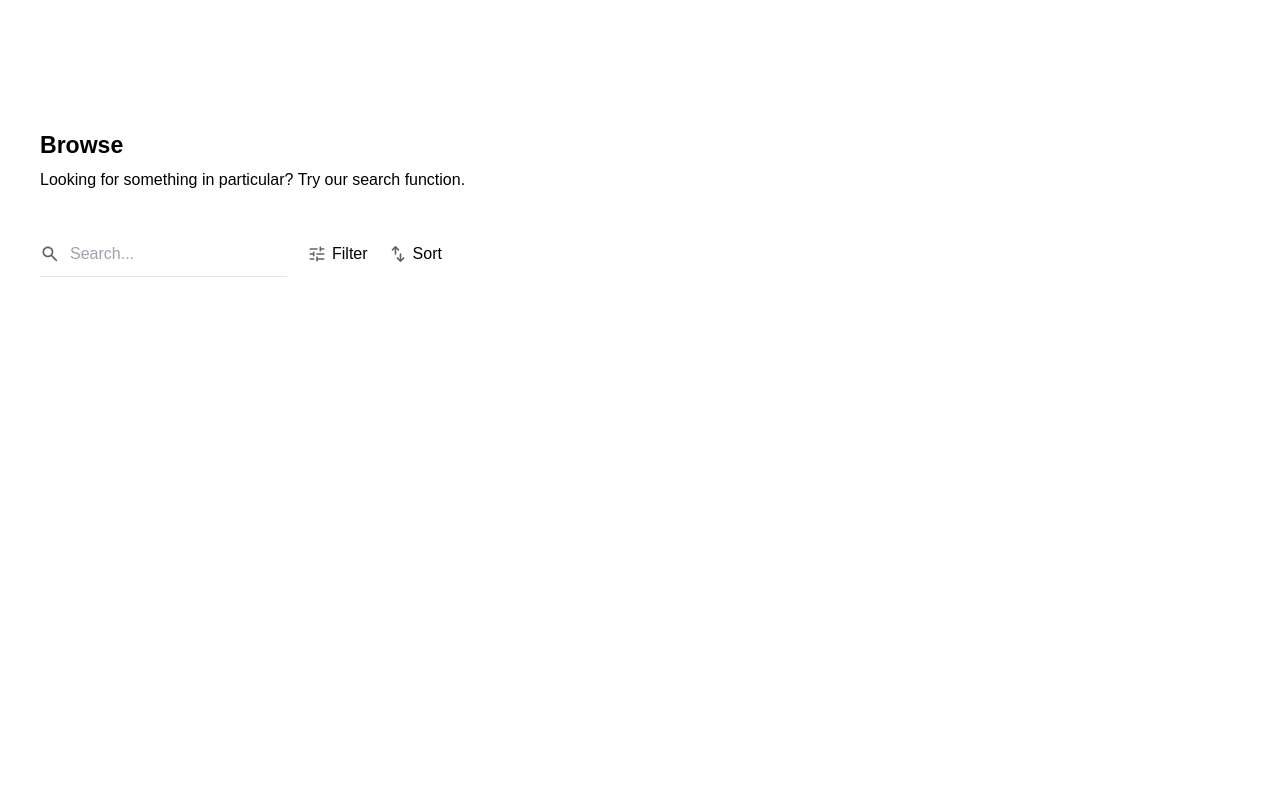
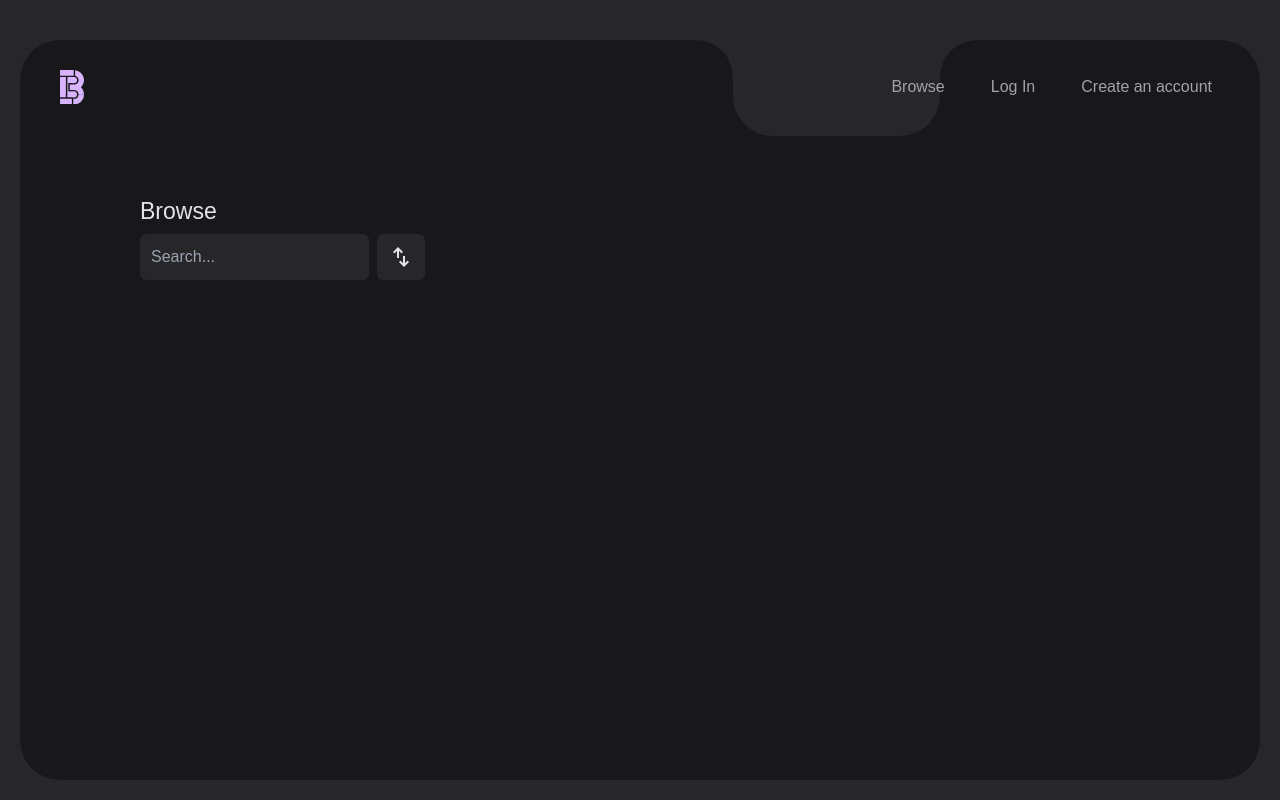
Before and after one commit to alexdalene/alex_dalene_exam2, a website: page browse/index.html in a window 1280 px wide. Drawn offline with nearby package versions, Linux system fonts and the light colour scheme; files that its build step writes are made by us from their sources; no server answers.

Commit message:
Fixes missing checkStorage function

```diff
--- a/auth/index.html
+++ b/auth/index.html
@@ -5,7 +5,7 @@
     <meta name="viewport" content="width=device-width, initial-scale=1.0" />
     <link
       rel="shortcut icon"
-      href="./src/svg/favicon.svg"
+      href="../src/svg/favicon.svg"
       type="image/x-icon"
     />
     <title>Authentication</title>
--- a/browse/index.html
+++ b/browse/index.html
@@ -5,56 +5,83 @@
     <meta name="viewport" content="width=device-width, initial-scale=1.0" />
     <link
       rel="shortcut icon"
-      href="./src/svg/favicon.svg"
+      href="../src/svg/favicon.svg"
       type="image/x-icon"
     />
     <title>Browse</title>
     <link rel="stylesheet" href="./../public/css/output.css" />
     <script type="module" src="../src/js/pages/browse.mjs"></script>
+    <link
+      rel="stylesheet"
+      href="https://fonts.googleapis.com/css2?family=Material+Symbols+Outlined:opsz,wght,FILL,GRAD@24,300,0,0"
+    />
   </head>
-  <body class="bg-background">
-    <main class="min-h-screen w-full flex flex-col py-32 gap-10 items-center">
-      <section
-        class="container text-text font-body flex flex-col gap-10 px-2.5 md:px-10"
+  <body
+    class="font-body antialiased bg-zinc-800 pt-10 pb-2.5 sm:pb-5 px-2.5 sm:px-5 grid place-content-stretch min-h-[100svh]"
   >
+    <main
+      class="bg-zinc-900 rounded-xl sm:rounded-[2.5rem] py-2.5 sm:py-5 px-5 sm:px-10 relative"
+    >
+      <section class="flex flex-col gap-10 py-20 px-0 lg:px-20 text-zinc-200">
         <div class="flex flex-col gap-[5px]">
-          <h1 class="font-heading font-bold text-2xl">Browse</h1>
-          <p>Looking for something in particular? Try our search function.</p>
-        </div>
-        <form class="flex text-onSurfaceVariant">
-          <label
-            for="input-search"
-            class="flex items-center justify-center border-b border-onSurfaceVariant"
-            ><img src="../src/svg/icon/search.svg" alt=""
-          /></label>
+          <h1 class="font-heading text-2xl">Browse</h1>
+          <form class="flex gap-2">
+            <label for="input-search">
               <input
                 type="text"
                 id="input-search"
                 name="search"
-            class="peer bg-background py-2.5 focus:outline-none px-2.5 border-b border-onSurfaceVariant placeholder-onSurfaceVariant text-text"
+                class="input-primary"
                 placeholder="Search..."
                 autocomplete="off"
               />
+            </label>
             <button
-            class="flex gap-[5px] items-center peer-focus:opacity-20 ml-5 transition-opacity"
-            type="button"
-            id="btn-filter"
-          >
-            <img src="../src/svg/icon/tune.svg" alt="" />Filter
-          </button>
-          <button
-            class="flex gap-[5px] items-center ml-5 peer-focus:opacity-20 transition-opacity"
+              class="flex gap-1 items-center bg-zinc-800 rounded-md px-3 py-1 group"
               type="button"
               id="btn-sort"
             >
-            <img src="../src/svg/icon/swap_vert.svg" alt="" />Sort
+              <span class="material-symbols-outlined">swap_vert</span>
             </button>
           </form>
+        </div>
       </section>
       <div
-        class="text-text font-body container px-2.5 md:px-10 grid grid-cols-1 md:grid-cols-3 lg:grid-cols-4"
+        class="grid grid-cols-1 md:grid-cols-3 lg:grid-cols-4"
         id="listing-container"
       ></div>
+      <div
+        class="w-[10%] lg:w-1/6 h-24 bg-zinc-800 absolute top-0 right-[15rem] sm:right-[20rem] rounded-b-[2.5rem] p-5"
+      >
+        <svg
+          width="13"
+          height="13"
+          viewBox="0 0 13 13"
+          fill="none"
+          xmlns="http://www.w3.org/2000/svg"
+          class="absolute -right-10 top-0 w-10 h-10 fill-zinc-800"
+        >
+          <path
+            d="M0.000212396 0H13.0002C2.87774 0 0.163678 7.61338 0.000212396 12.1365V13C-0.0102433 12.7282 -0.0107289 12.4392 0.000212396 12.1365V0Z"
+            fill="#currentColor"
+          />
+        </svg>
+        <svg
+          width="13"
+          height="13"
+          viewBox="0 0 13 13"
+          fill="none"
+          xmlns="http://www.w3.org/2000/svg"
+          class="absolute -left-10 top-0 w-10 h-10 rotate-90 fill-zinc-800"
+        >
+          <path
+            d="M0.000212396 0H13.0002C2.87774 0 0.163678 7.61338 0.000212396 12.1365V13C-0.0102433 12.7282 -0.0107289 12.4392 0.000212396 12.1365V0Z"
+            fill="#currentColor"
+          />
+        </svg>
+      </div>
     </main>
+    <script src="https://cdnjs.cloudflare.com/ajax/libs/gsap/3.12.3/TextPlugin.min.js"></script>
+    <script src="https://cdnjs.cloudflare.com/ajax/libs/gsap/3.12.3/gsap.min.js"></script>
   </body>
 </html>
--- a/src/js/components/navbar.mjs
+++ b/src/js/components/navbar.mjs
@@ -12,6 +12,7 @@ export default function navbar() {
     'sticky',
     'top-0',
     'py-2.5',
+    'z-50',
   );
 
   // Create logo span
--- /dev/null
+++ b/src/js/functions/listings/checkStorage.mjs
@@ -0,0 +1,14 @@
+import { getListings } from '../../api/listings/listings.mjs';
+import { displayListings } from '../../views/listings/listings.mjs';
+import { timeSinceSave } from './timeSinceSave.mjs';
+
+export const checkStorage = () => {
+  const currentDate = Date.now();
+
+  if (timeSinceSave(currentDate)) {
+    getListings();
+  } else {
+    console.log('Using cached data');
+    displayListings();
+  }
+};
--- a/src/js/listeners/listings/listing.mjs
+++ /dev/null
@@ -1,7 +0,0 @@
-import { getListings } from '../../api/listings/get.mjs';
-import { listing } from '../../components/listings/listing.mjs';
-
-export async function listingListener() {
-  const data = await getListings();
-  listing(data);
-}
--- a/src/js/pages/browse.mjs
+++ b/src/js/pages/browse.mjs
@@ -1,11 +1,11 @@
 import navbar from '../components/navbar.mjs';
-import footer from '../components/footer.mjs';
-import { checkStorage } from '../listeners/listings/listings.mjs';
 import { displayListings } from '../views/listings/listings.mjs';
+import { navbarAnimations } from '../animations/navbar.mjs';
+import { checkStorage } from '../functions/listings/checkStorage.mjs';
 
 checkStorage();
 navbar();
-footer();
+navbarAnimations();
 
 const searchInput = document.querySelector('#input-search');
 searchInput.addEventListener('keyup', e => displayListings(e.target.value));
--- a/src/js/views/listings/listings.mjs
+++ b/src/js/views/listings/listings.mjs
@@ -4,13 +4,13 @@ import { clear } from '../../tools/clear.mjs';
 
 export async function displayListings(searchValue) {
   const data = await loadCache();
-  console.log(data);
 
   if (searchValue) {
     const filtered = data.filter(listing =>
-      listing.title.includes(searchValue),
+      listing.title.toLowerCase().includes(searchValue.toLowerCase()),
     );
 
+    console.log(filtered);
     clear('#listing-container');
     listing(filtered);
   } else if (!searchValue) {
```
Lines whose indentation alone changed are shown as unchanged.
